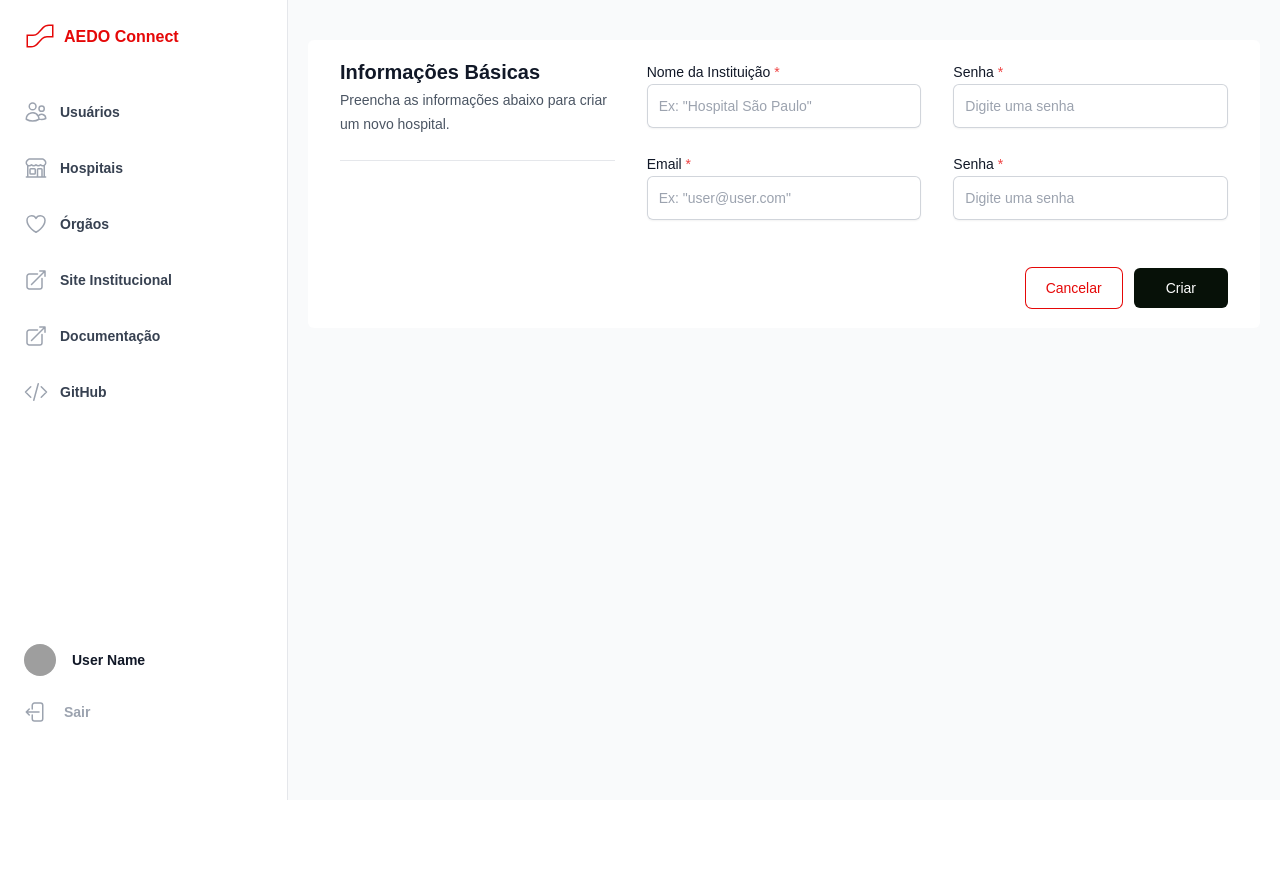
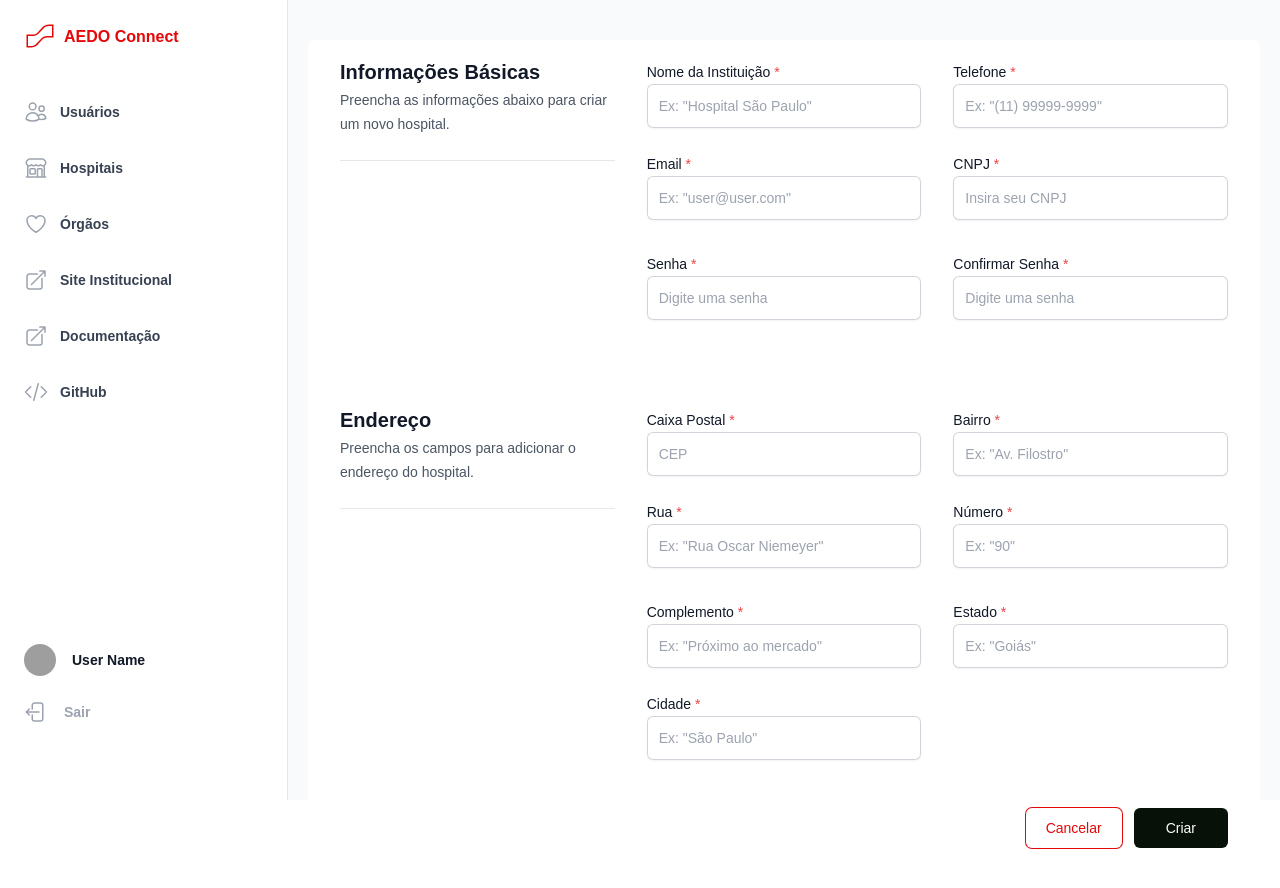
Before and after one commit to segabrielcarvalho/aeedo-connect-admin, a Next.js app: page /dashboard/hospitals/create in a window 1280 px wide. Shown: the top 888 px of the page. Before the commit the page ends 800 px from the top, so only its background shows below. Built offline with nearby package versions, Linux system fonts and the light colour scheme; grey boxes are pictures that could not be loaded.

Commit message:
FEAT: Cadastro hospital com endereco

```diff
--- a/src/app/dashboard/hospitals/create/_/dto/index.tsx
+++ b/src/app/dashboard/hospitals/create/_/dto/index.tsx
@@ -1,9 +1,21 @@
 export interface CreateHospitalVariables {
   data: {
     name: string;
+    phone: number;
+    cnpj: number;
     email: string;
     password: string;
-    role: "admin";
-    organs?: string[];
   };
 }
+
+export interface CreateHospitalAddressVariables {
+  data: {
+    city: string;
+    state: string;
+    zipCode: number;
+    street: string;
+    neighborhood: string;
+    houseNumber: number;
+    complement: string;
+  };
+}
--- a/src/app/dashboard/hospitals/create/page.tsx
+++ b/src/app/dashboard/hospitals/create/page.tsx
@@ -19,7 +19,10 @@ import {
 } from "react-icons/gi";
 import { IoWaterOutline } from "react-icons/io5";
 import { LuBone, LuBrain } from "react-icons/lu";
-import { CreateHospitalVariables } from "./_/dto";
+import {
+  CreateHospitalAddressVariables,
+  CreateHospitalVariables,
+} from "./_/dto";
 
 export const organIcons = {
   Coração: <FaHeart className="w-8 h-8 text-red-500" />,
@@ -41,12 +44,12 @@ const organsList = Object.keys(organIcons);
 const CreateHospitalPage: React.FC = () => {
   const router = useRouter();
   const { error, success } = useToastHook();
-  const { control, reset, handleSubmit, watch, setValue } =
-    useForm<CreateHospitalVariables>();
-
-  const submitImplementation: SubmitHandler<CreateHospitalVariables> = async (
-    args
-  ) => {
+  const { control, reset, handleSubmit, watch, setValue } = useForm<
+    CreateHospitalVariables & CreateHospitalAddressVariables
+  >();
+  const submitImplementation: SubmitHandler<
+    CreateHospitalVariables & CreateHospitalAddressVariables
+  > = async (args) => {
     try {
       success({ message: "Hospital criado com sucesso." });
       reset();
@@ -62,14 +65,13 @@ const CreateHospitalPage: React.FC = () => {
       className="space-y-12 w-full"
       onSubmit={handleSubmit(submitImplementation)}
     >
-      <div className="grid grid-cols-1 md:grid-cols-3 gap-8">
+      <div className="flex flex-col md:grid grid-cols-1 md:grid-cols-3 gap-8 pb-10">
         <div>
           <SectionHeading
             title="Informações Básicas"
             description="Preencha as informações abaixo para criar um novo hospital."
           />
         </div>
-
         <div className="grid grid-cols-1 gap-y-6">
           <Controller
             control={control}
@@ -105,6 +107,38 @@ const CreateHospitalPage: React.FC = () => {
         <div className="grid grid-cols-1 gap-y-6">
           <Controller
             control={control}
+            name="data.phone"
+            render={({ field: { name, onChange, ref } }) => (
+              <Input
+                ref={ref}
+                onChange={onChange}
+                label="Telefone"
+                placeholder='Ex: "(11) 99999-9999"'
+                name={name}
+                isRequired
+              />
+            )}
+          />
+
+          <Controller
+            control={control}
+            name="data.cnpj"
+            render={({ field: { name, onChange, ref } }) => (
+              <Input
+                ref={ref}
+                onChange={onChange}
+                label="CNPJ"
+                placeholder="Insira seu CNPJ"
+                name={name}
+                isRequired
+              />
+            )}
+          />
+        </div>
+
+        <div className="grid col-start-2 gap-y-6">
+          <Controller
+            control={control}
             name="data.password"
             render={({ field: { name, onChange, ref } }) => (
               <Input
@@ -118,12 +152,119 @@ const CreateHospitalPage: React.FC = () => {
               />
             )}
           />
+        </div>
 
+        <div className="grid col-start-3 gap-y-6">
           <Input
             name="confirmPassword"
             type="password"
-            label="Senha"
+            label="Confirmar Senha"
             placeholder="Digite uma senha"
+            isRequired
+          />
+        </div>
+      </div>
+
+      <div className="flex flex-col md:grid grid-cols-1 md:grid-cols-3 gap-8">
+        <div>
+          <SectionHeading
+            title="Endereço"
+            description="Preencha os campos para adicionar o endereço do hospital."
+          />
+        </div>
+        <div className="grid grid-cols-1 gap-y-6">
+          <Controller
+            control={control}
+            name="data.zipCode"
+            render={({ field: { name, onChange, ref } }) => (
+              <Input
+                ref={ref}
+                onChange={onChange}
+                label="Caixa Postal"
+                placeholder="CEP"
+                name={name}
+                isRequired
+              />
+            )}
+          />
+
+          <Controller
+            control={control}
+            name="data.street"
+            render={({ field: { name, onChange, ref } }) => (
+              <Input
+                ref={ref}
+                onChange={onChange}
+                label="Rua"
+                placeholder='Ex: "Rua Oscar Niemeyer"'
+                name={name}
+                isRequired
+              />
+            )}
+          />
+        </div>
+
+        <div className="grid grid-cols-1 gap-y-6">
+          <Controller
+            control={control}
+            name="data.neighborhood"
+            render={({ field: { name, onChange, ref } }) => (
+              <Input
+                ref={ref}
+                onChange={onChange}
+                label="Bairro"
+                placeholder='Ex: "Av. Filostro"'
+                name={name}
+                isRequired
+              />
+            )}
+          />
+
+          <Controller
+            control={control}
+            name="data.houseNumber"
+            render={({ field: { name, onChange, ref } }) => (
+              <Input
+                ref={ref}
+                onChange={onChange}
+                label="Número"
+                placeholder='Ex: "90"'
+                name={name}
+                isRequired
+              />
+            )}
+          />
+        </div>
+
+        <div className="grid col-start-2 gap-y-6">
+          <Controller
+            control={control}
+            name="data.complement"
+            render={({ field: { name, onChange, ref } }) => (
+              <Input
+                ref={ref}
+                onChange={onChange}
+                label="Complemento"
+                placeholder='Ex: "Próximo ao mercado"'
+                name={name}
+                isRequired
+              />
+            )}
+          />
+
+          <Input
+            name="data.city"
+            label="Cidade"
+            placeholder='Ex: "São Paulo"'
+            isRequired
+          />
+        </div>
+
+        <div>
+          <Input
+            name="data.state"
+            label="Estado"
+            placeholder='Ex: "Goiás"'
             isRequired
           />
         </div>
```
